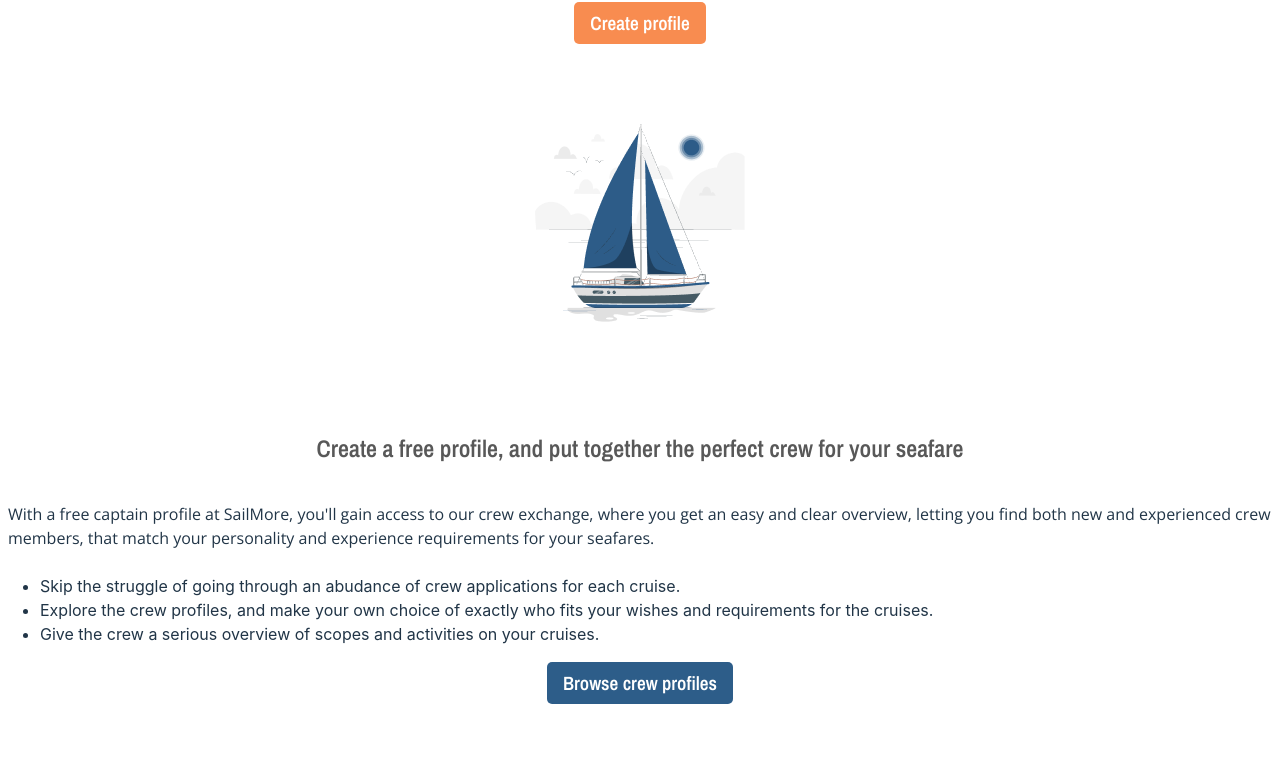
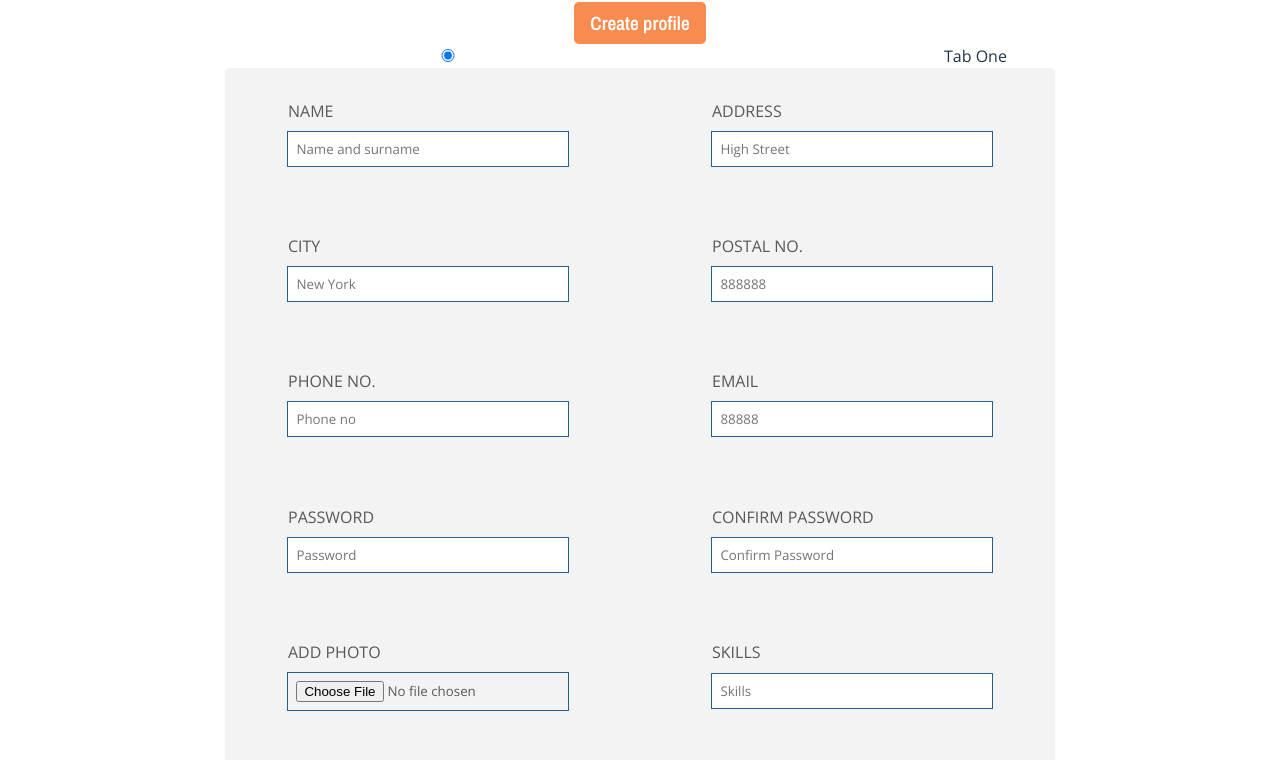
Before and after one commit to soswind/final-project-smooth-sailing-solutions, a React (Vite) app: page / in a window 1280 px wide. Shown: the part 1018-1778 px from the top of the page. Built offline with nearby package versions, Linux system fonts and the light colour scheme.

Commit message:
Sign up til database

```diff
--- a/Navbar.jsx
+++ b/Navbar.jsx
@@ -3,7 +3,7 @@ import React from "react"
 
 export default function Navbar() {
     return (
-        <nav className="nav-links">
+        <nav className="desktop-nav">
             <ul className="left">
                 <li><a href="/">All Seafares</a></li>
                 <li><a href="/">About</a></li>
@@ -14,5 +14,6 @@ export default function Navbar() {
                 <li><a className="login-button" href="/">Login</a></li>
             </ul>
         </nav>
+
     )
 }
--- /dev/null
+++ b/Signup.jsx
@@ -0,0 +1,77 @@
+import React from "react";
+
+export default function SignUpForm() {
+  return (
+   <>
+
+<div class="tabs"/>
+  <input type="radio" name="tabs" id="tabone" checked="checked"/>
+  <label for="tabone">Tab One</label>
+  <div class="tab"></div>
+
+      <section className="signup-form">
+
+        <form className="form-grid">
+          <div className="form-group">
+            <label htmlFor="name">NAME</label>
+            <input type="text" id="name" name="name" placeholder="Name and surname" required />
+          </div>
+
+          <div className="form-group">
+            <label htmlFor="address">ADDRESS</label>
+            <input type="text" id="address" name="address" placeholder="High Street" required />
+          </div>
+
+          <div className="form-group">
+            <label htmlFor="city">CITY</label>
+            <input type="text" id="city" name="city" placeholder="New York" required />
+          </div>
+
+          <div className="form-group">
+            <label htmlFor="postal-no">POSTAL NO.</label>
+            <input type="text" id="postal-no" name="postal-no" placeholder="888888" required />
+          </div>
+
+          <div className="form-group">
+            <label htmlFor="phone">PHONE NO.</label>
+            <input type="text" id="phone" name="phone" placeholder="Phone no" required />
+          </div>
+
+          <div className="form-group">
+            <label htmlFor="email">EMAIL</label>
+            <input type="email" id="email" name="email" placeholder="88888" required />
+          </div>
+
+          <div className="form-group">
+            <label htmlFor="password">PASSWORD</label>
+            <input type="password" id="password" name="password" placeholder="Password" required />
+          </div>
+
+          <div className="form-group">
+            <label htmlFor="confirmPassword">CONFIRM PASSWORD</label>
+            <input
+              type="password"
+              id="confirmPassword"
+              name="confirmPassword"
+              placeholder="Confirm Password"
+              required
+            />
+          </div>
+
+          <div className="form-group">
+            <label htmlFor="image">ADD PHOTO</label>
+            <input type="file" id="image" name="image" placeholder="Add photo" required />
+          </div>
+
+          <div className="form-group">
+            <label htmlFor="skills">SKILLS</label>
+            <input type="text" id="skills" name="skills" placeholder="Skills" required />
+          </div>
+
+          <button className="signup-button" type="submit">CREATE ACCOUNT</button>
+        </form>
+      </section>
+    </>
+
+  );
+}
--- a/src/App.css
+++ b/src/App.css
@@ -58,42 +58,38 @@ p {
   padding-bottom: 1.5rem;
 }
 
+
 /* Navbar menu design */
-nav li {
+
+
+.desktop-nav {
+  display: flex;
   list-style: none;
-  margin: 0 1rem;
-}
-
-nav {
-  display: flex;
-  gap: 200px;
+  justify-content: space-between;
   align-items: center;
   background-color: #2D5D89;
   padding: 1rem;
   font-family: 'Archivo Narrow', sans-serif, Arial, Helvetica, sans-serif;
   max-height: 20px;
+  gap: 200px;
+
 
 }
 
-
 /* Navbar links design */
 
-.nav-links {
-  display: flex;
+
+.desktop-nav li {
+  margin: 0 1rem;
   list-style: none;
-  justify-content: space-between;
 
 }
 
-.nav-links li {
-  margin: 0 1rem;
-}
-
-.nav-links li a {
+.desktop-nav li a {
   text-decoration: none;
 
   &:hover {
-    color: #dedede;
+    color: #f88c50;
   }
 
 }
@@ -264,3 +260,69 @@ nav {
     color: #fff;
 }
 }
+
+
+/* Sign up form design Desktop*/
+
+/**
+ * Tabs
+ */
+
+
+
+.signup-form {
+  max-width: 800px;
+  margin: 0 auto;
+  background-color: #f3f3f3;
+  border-radius: 5px;
+  border: 15px solid #f3f3f3;
+  font-family: 'open sans', sans-serif, Arial, Helvetica, sans-serif;
+  color: #585858;
+}
+
+.form-grid {
+  display: grid;
+  grid-template-columns: repeat(2, 1fr);
+  gap: 3rem;
+}
+
+.form-group {
+  display: flex;
+  flex-direction: column;
+  margin-bottom: 0.2rem;
+}
+
+label {
+  margin-bottom: 0.5rem;
+  font-family: 'Open Sans', sans-serif, Arial, Helvetica, sans-serif;
+  padding-left: 3rem;
+  padding-top: 1rem;
+}
+
+input {
+  width: 70%;
+  padding: 0.5rem;
+  border: 1px solid #2D5D89;
+  font-family: 'Open Sans', sans-serif, Arial, Helvetica, sans-serif;
+  margin: auto;
+}
+
+.signup-button {
+  display: block;
+  background-color: #f88c50;
+  color: #fff;
+  border-radius: 5px;
+  padding: 0.5rem 1.5rem;
+  border: none;
+  cursor: pointer;
+  font-family: 'Archivo Narrow', sans-serif, Arial, Helvetica, sans-serif;
+  font-size: 1rem;
+  margin: 0 auto;
+}
+
+/* Media query for smaller screens */
+@media screen and (max-width: 767px) {
+  .form-grid {
+    grid-template-columns: 1fr; /* Change to one column on smaller screens */
+  }
+}
--- a/src/App.jsx
+++ b/src/App.jsx
@@ -1,12 +1,11 @@
 import { useState } from 'react'
-import reactLogo from './assets/react.svg'
-import viteLogo from '/vite.svg'
 import './App.css'
 import NavbarTop from './NavbarTop'
 import Navbar from '../Navbar'
-import Header from '../Header'
+import Header from '../Splashscreen'
 import Landingpage from '../Landingpage'
 import CarrouselLandingpage from '../CarrouselLandingpage'
+import SignUpForm from '../Signup'
 
 
 function App() {
@@ -26,6 +25,11 @@ function App() {
       <Header />
     </div>
 
+      <div>
+        <SignUpForm />
+      </div>
+
+
     <div>
       <Landingpage />
     </div>
```
Also changed, not shown: src/SignUpPage.jsx (added, +17 -0 lines), Splashscreen.jsx (renamed from Header.jsx).
